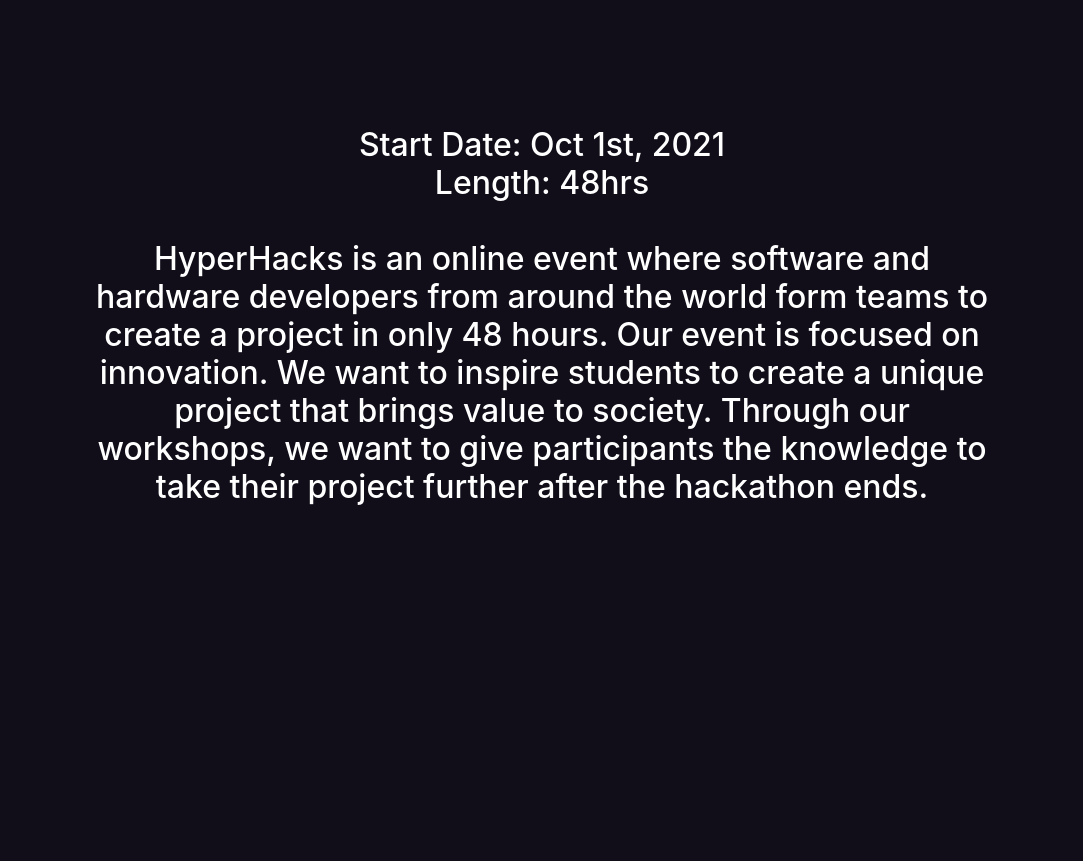
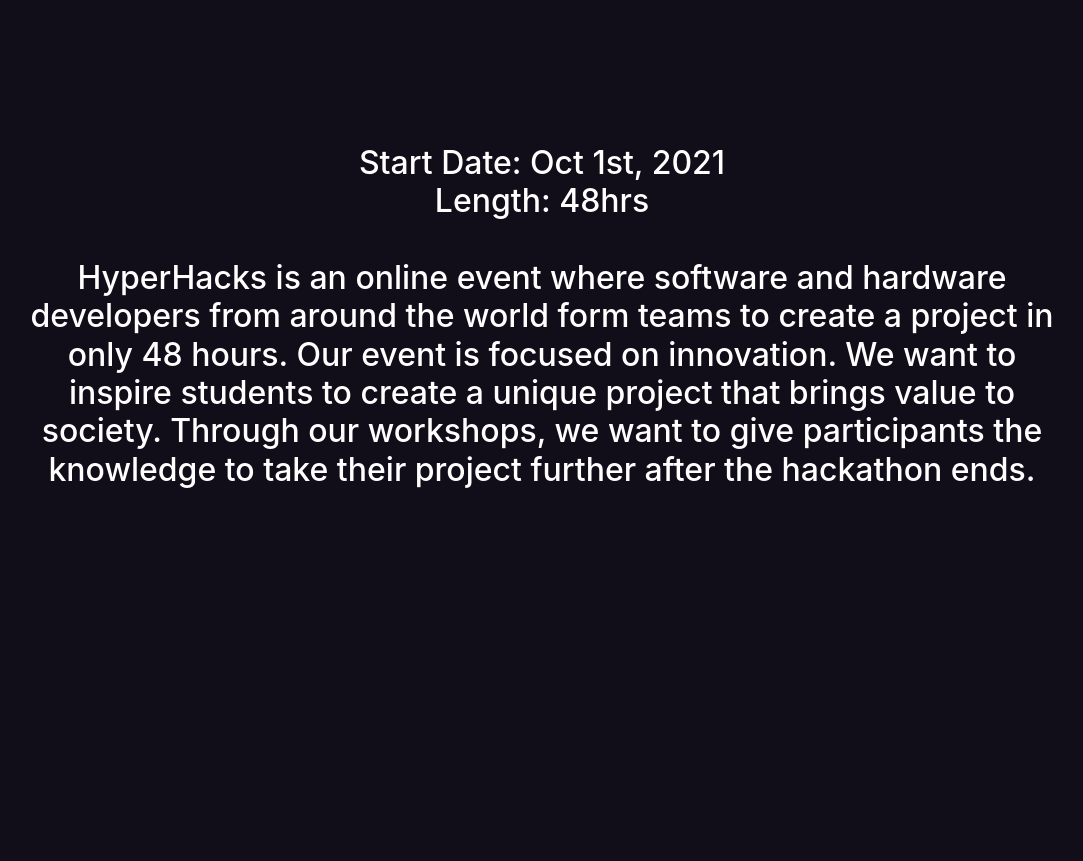
Before and after one commit to HyperHacksHackathon/OctoEnigma, a React (Create React App) app: page / in a window 1280 px wide. Shown: the part 2040-2901 px from the top of the page, without its empty margins (98-1181 px from the left). Built offline with nearby package versions, Linux system fonts and the light colour scheme; grey boxes are pictures that could not be loaded; a web font is replaced by a local one.

Commit message:
text fix

```diff
--- a/src/App.js
+++ b/src/App.js
@@ -54,15 +54,10 @@
           }}></div>
           {/* <h1>About HyperHacks</h1> */}
           <div style={{
-            paddingLeft: '15%',
-            paddingRight: '15%',
-            // color: '#FFCC4D',
-            // perspective: '400px'
+            paddingLeft: '10%',
+            paddingRight: '10%',
           }}>
-          <h2 className='' style={{
-            lineHeight: '38px',
-            // transform: 'rotateX(25deg)',
-          }}>
+          <h2>
             Start Date: Oct 1st, 2021 <br></br>
             Length: 48hrs <br></br><br></br>
           HyperHacks is an online event where software and hardware developers from around the world form teams to create a project in only 48 hours. Our event is focused on innovation. We want to inspire students to create a unique project that brings value to society. Through our workshops, we want to give participants the knowledge to take their project further after the hackathon ends.
```
